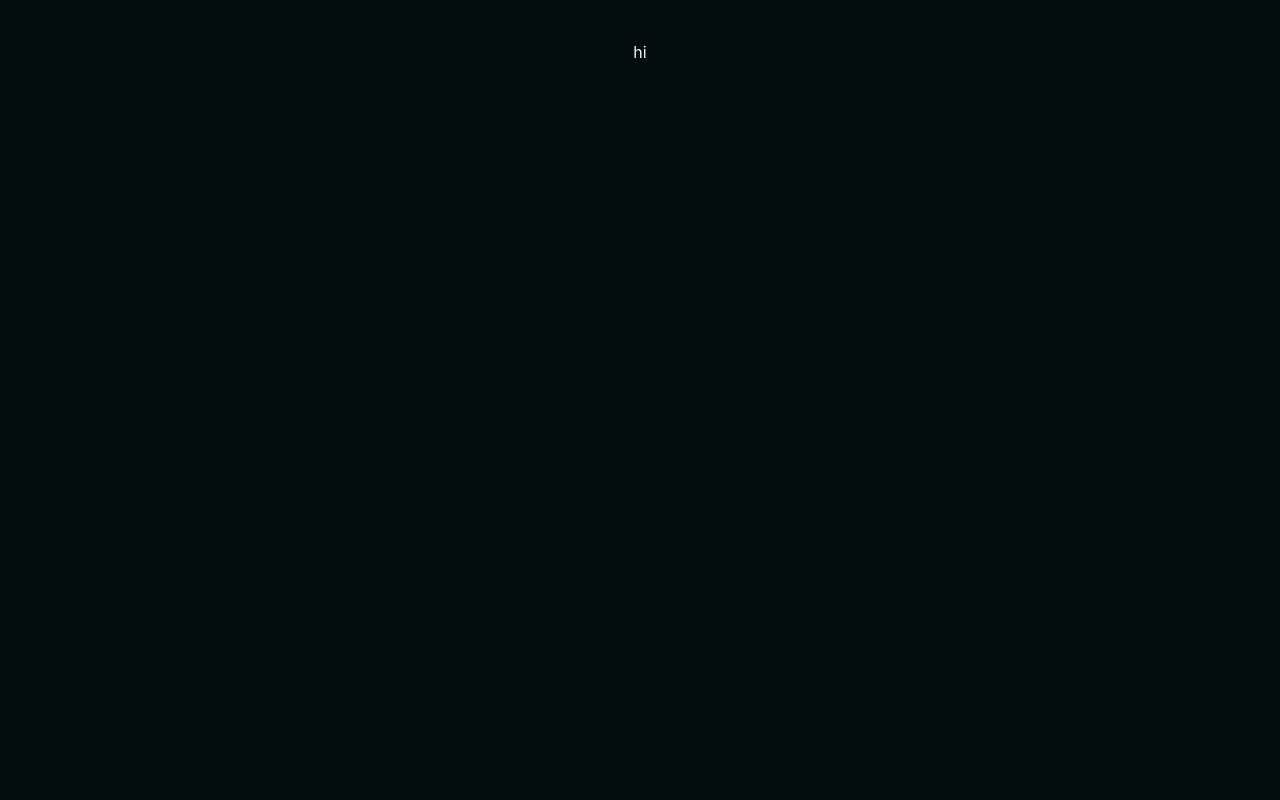
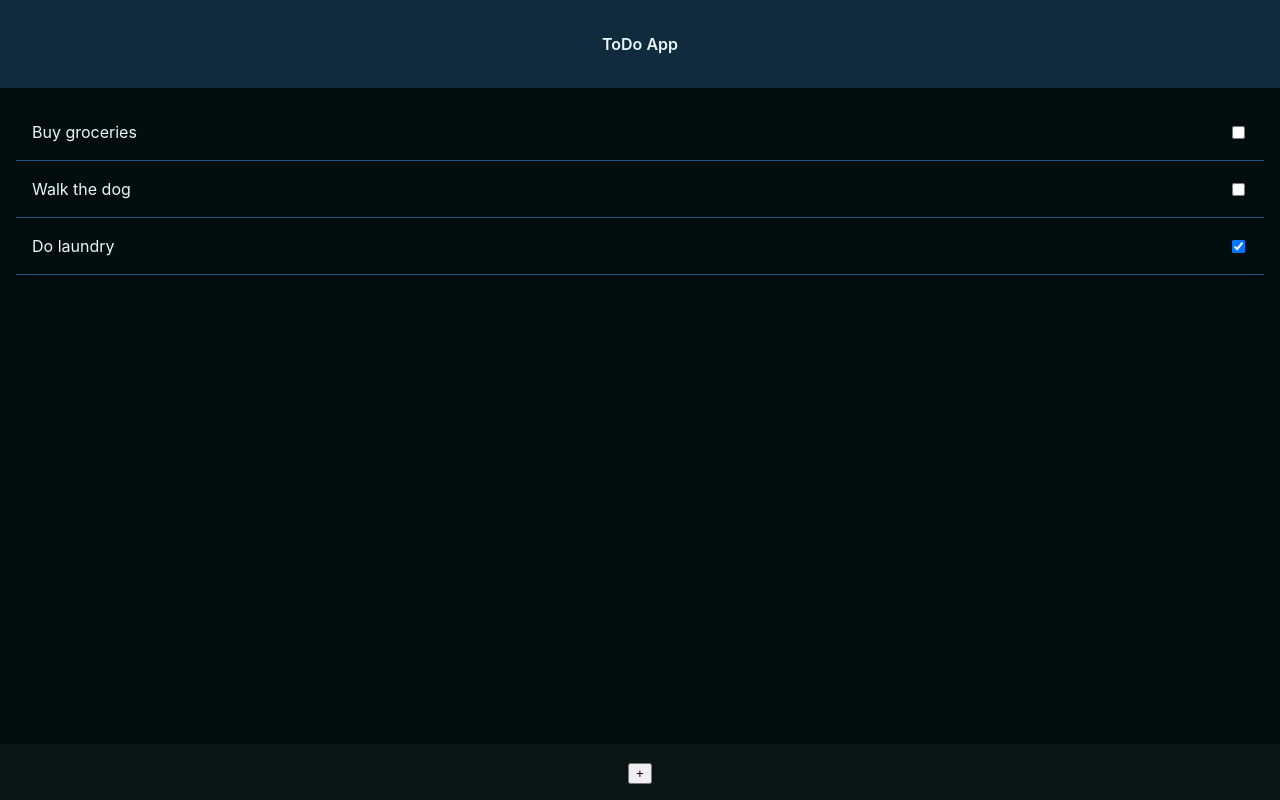
Before and after one commit to Kacegz/FrontEnd-Zaliczenie, a React (Vite) app: page / in a window 1280 px wide. Built offline with nearby package versions, Linux system fonts and the light colour scheme.

Commit message:
Add basic styles and functionality

```diff
--- a/src/App.jsx
+++ b/src/App.jsx
@@ -1,12 +1,75 @@
-import { useState } from "react";
+import { useRef, useState } from "react";
 import styles from "./App.module.css";
 
 function App() {
-  const [count, setCount] = useState(0);
+  const defaultTasks = [
+    { id: 1, name: "Buy groceries", completed: false },
+    { id: 2, name: "Walk the dog", completed: false },
+    { id: 3, name: "Do laundry", completed: true },
+  ];
+  const [tasks, setTasks] = useState(defaultTasks);
+  const dialog = useRef();
+  const [name, setName] = useState("");
+
+  function addNewTask() {
+    const newTask = {
+      id: tasks.length + 1,
+      name: name,
+      completed: false,
+    };
+    setTasks([...tasks, newTask]);
+    setName("");
+    dialog.current.close();
+  }
+  function changeTaskStatus(id) {
+    const newTasks = tasks.map((task) => {
+      if (task.id === id) {
+        return { ...task, completed: !task.completed };
+      }
+      return task;
+    });
+    setTasks(newTasks);
+  }
 
   return (
     <>
-      <div className={styles.main}>hi</div>
+      <div className={styles.header}>ToDo App</div>
+      <div className={styles.main}>
+        {tasks.map((task) => (
+          <div key={task.id} className={styles.task}>
+            <span>{task.name}</span>
+            <input
+              type="checkbox"
+              defaultChecked={task.completed}
+              onClick={() => changeTaskStatus(task.id)}
+            />
+          </div>
+        ))}
+      </div>
+      <div className={styles.footer}>
+        <button
+          className={styles.addTask}
+          onClick={() => dialog.current.showModal()}
+        >
+          +
+        </button>
+      </div>
+      <dialog ref={dialog} className={styles.modal}>
+        <div className={styles.modal_inputs}>
+          <label htmlFor="name">Enter the name for new task</label>
+          <input
+            type="text"
+            name="name"
+            id=""
+            value={name}
+            onChange={(e) => setName(e.target.value)}
+          />
+          <div className={styles.modal_buttons}>
+            <button onClick={() => addNewTask()}>Add</button>
+            <button onClick={() => dialog.current.close()}>Cancel</button>
+          </div>
+        </div>
+      </dialog>
     </>
   );
 }
--- a/src/App.module.css
+++ b/src/App.module.css
@@ -1,3 +1,39 @@
+.header {
+  background-color: rgb(33, 87, 132, 0.4);
+  padding: 2rem;
+  font-weight: 600;
+}
 .main {
+  flex: 1;
+  padding: 1rem;
+}
+.footer {
+  background-color: var(--divColor);
+  padding: 1rem;
+}
+.task {
+  display: flex;
+  justify-content: space-between;
+  align-items: center;
+  padding: 1rem;
+  border-bottom: 1px solid var(--secondary);
+}
+.modal {
+  padding: 5rem;
+  background-color: var(--divColor);
   color: var(--textColor);
+  border-color: var(--secondary);
 }
+.modal_inputs {
+  display: flex;
+  gap: 20px;
+  flex-direction: column;
+  justify-content: center;
+  align-items: center;
+}
+.modal_buttons {
+  display: flex;
+  gap: 20px;
+  justify-content: center;
+  align-items: center;
+}
--- a/src/index.css
+++ b/src/index.css
@@ -4,16 +4,20 @@
   font-weight: 400;
 
   background-color: var(--bgColor);
+  color: var(--textColor);
   --textColor: #e9f9f9;
   --bgColor: #030d0d;
-  --boxColor: #0b1515;
+  --divColor: #0b1515;
   --primary: #94e4dd;
   --secondary: #215784;
   --accent: #467dd0;
 }
+body {
+  margin: 0;
+}
 #root {
-  max-width: 1280px;
-  margin: 0 auto;
-  padding: 2rem;
+  min-height: 100vh;
+  display: flex;
+  flex-direction: column;
   text-align: center;
 }
```
